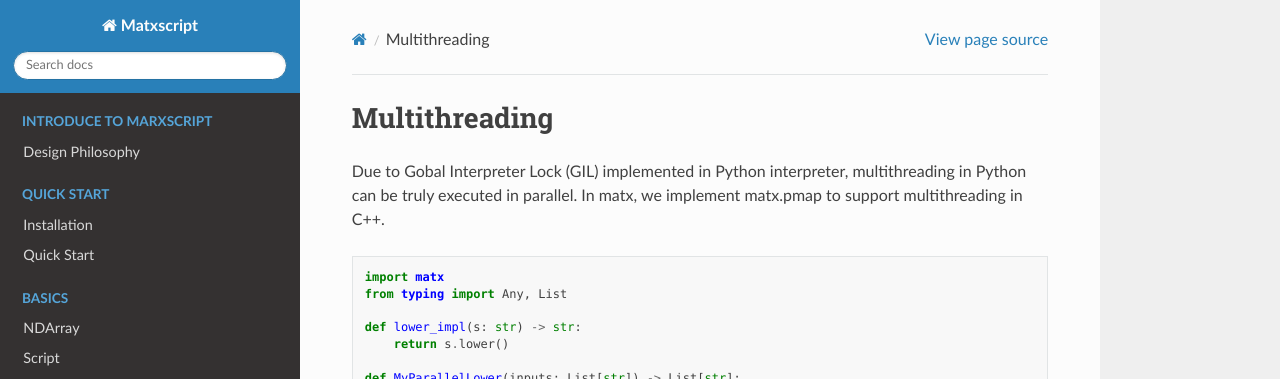
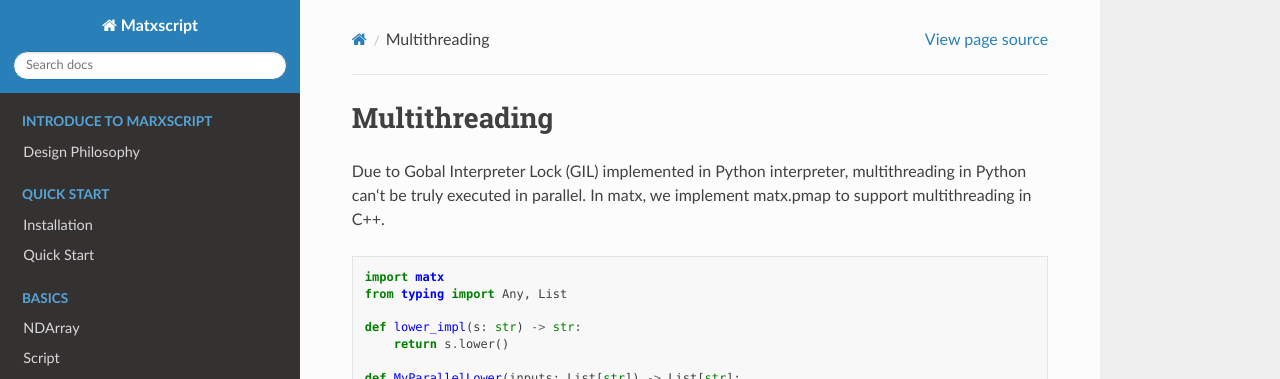
Before and after one commit to bytedance/matxscript, a Sphinx documentation site: the page built from docs/source/tutorial_doc/advanced_usage.rst, in a window 1280 px wide and 1069 px high. Shown: the top 379 px of the window. Built offline with Sphinx 7.4.7 and the Read the Docs theme 2.0.0, drawn with Linux system fonts in a browser that asks for light colours; formulas are drawn with MathJax 3.

```diff
--- a/docs/source/tutorial_doc/advanced_usage.rst
+++ b/docs/source/tutorial_doc/advanced_usage.rst
@@ -1,7 +1,7 @@
 ***************************************
 Multithreading
 ***************************************
-Due to Gobal Interpreter Lock (GIL) implemented in Python interpreter, multithreading in Python can be truly executed in parallel. In matx, we implement matx.pmap to support multithreading in C++.
+Due to Gobal Interpreter Lock (GIL) implemented in Python interpreter, multithreading in Python can‘t be truly executed in parallel. In matx, we implement matx.pmap to support multithreading in C++.
 
 .. code-block:: python3
 
```
